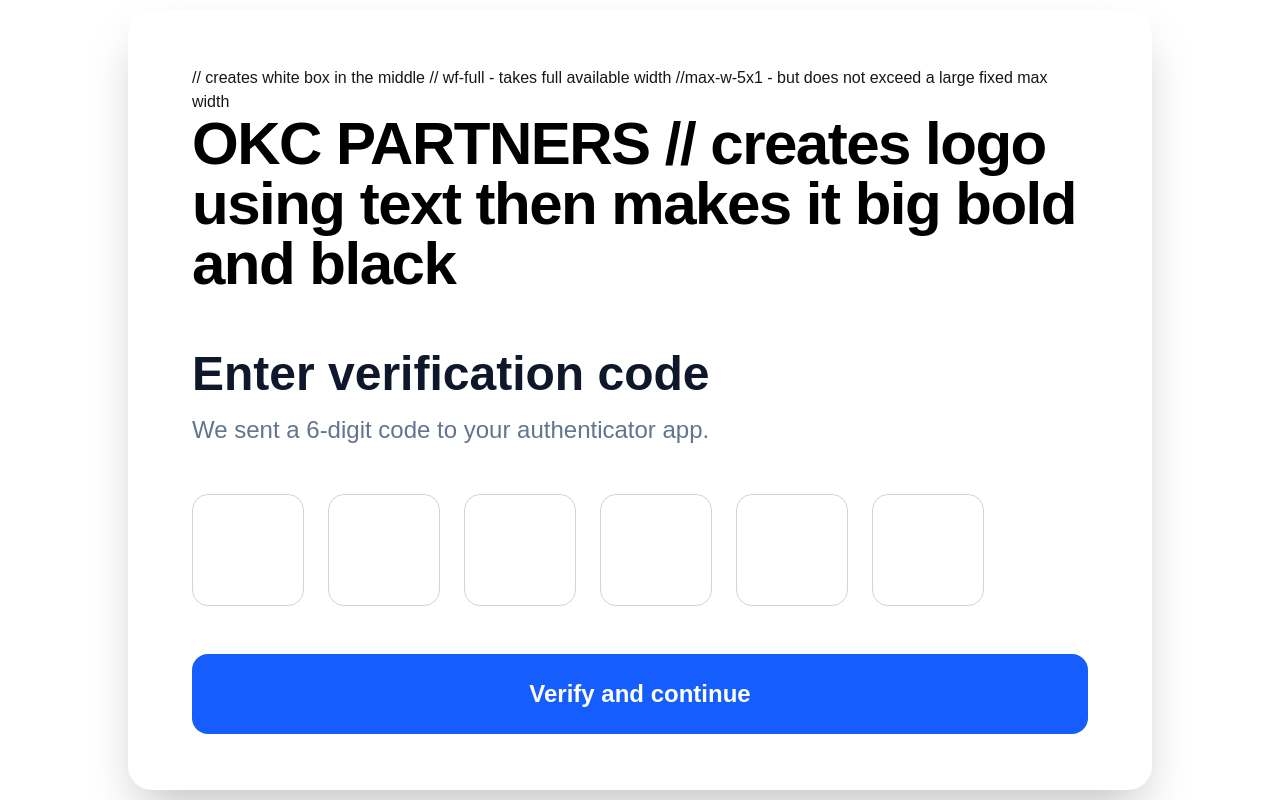
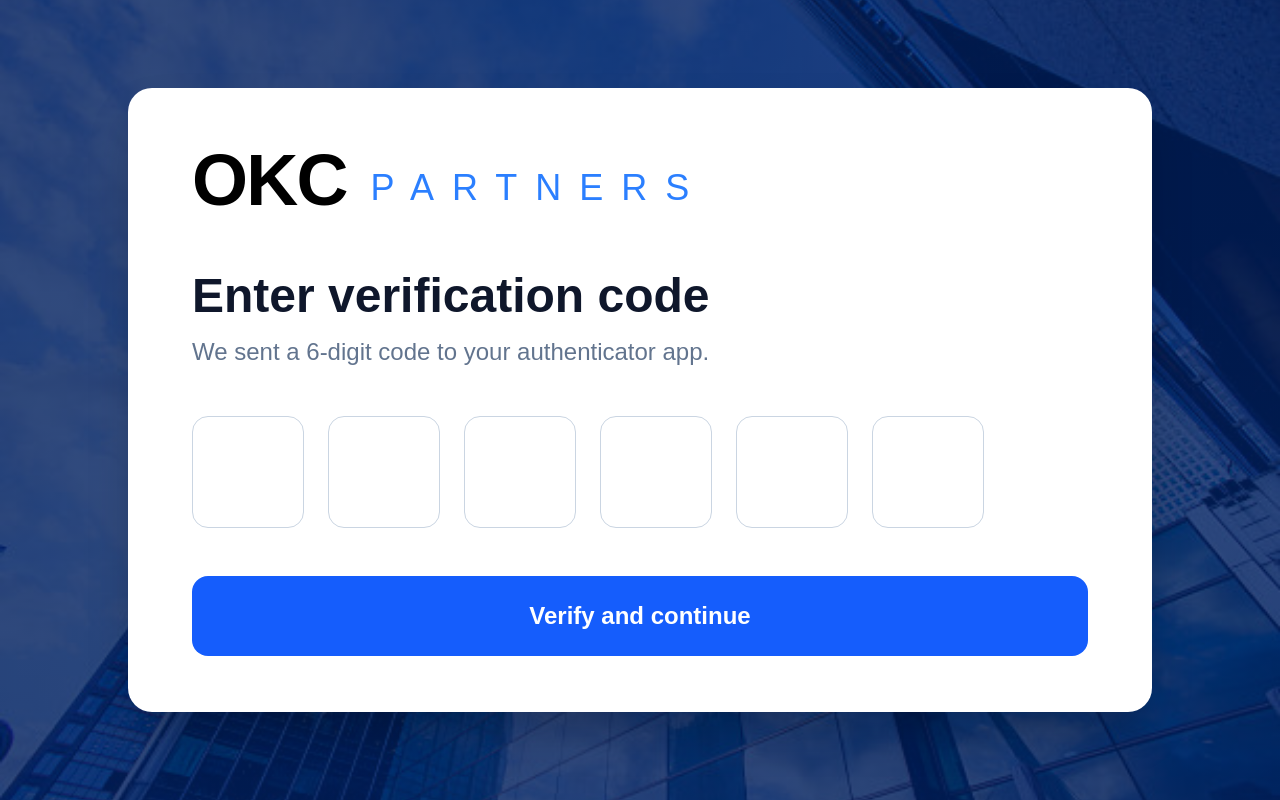
Before and after one commit to tqeee/Group-4-Capstone, a Next.js app in the folder okc-investor-portal/: page /MFA in a window 1280 px wide. Built offline with nearby package versions, Linux system fonts and the light colour scheme.

Commit message:
Updated frontend page from tsx to jsx

```diff
--- /dev/null
+++ b/okc-investor-portal/app/MFA/page.jsx
@@ -0,0 +1,60 @@
+import buildingImage from "@/images/building.jpg";
+
+export default function MFAPage() {
+  return (
+    <main
+      className="relative flex min-h-screen items-center justify-center overflow-hidden"
+      style={{
+        backgroundImage: `
+          linear-gradient(rgba(0, 32, 96, 0.78), rgba(0, 32, 96, 0.82)),
+          url(${buildingImage.src})
+        `,
+        backgroundSize: "cover",
+        backgroundPosition: "center",
+        backgroundRepeat: "no-repeat",
+      }}
+    >
+      {/* MFA Card */}
+      <section className="w-full max-w-5xl rounded-3xl bg-white px-16 py-14 shadow-2xl">
+
+        {/* Logo */}
+        <div className="mb-14 flex items-end gap-6">
+          <span className="text-7xl font-extrabold tracking-tight text-black">
+            OKC
+          </span>
+
+          <span className="pb-2 text-4xl font-light tracking-[0.5em] text-blue-500">
+            PARTNERS
+          </span>
+        </div>
+
+        {/* Heading */}
+        <h2 className="mb-4 text-5xl font-bold text-slate-900">
+          Enter verification code
+        </h2>
+
+        {/* Description */}
+        <p className="mb-12 text-2xl text-slate-500">
+          We sent a 6-digit code to your authenticator app.
+        </p>
+
+        {/* OTP Inputs */}
+        <div className="mb-12 flex gap-6">
+          {Array.from({ length: 6 }).map((_, index) => (
+            <input
+              key={index}
+              type="text"
+              maxLength={1}
+              className="h-28 w-28 rounded-2xl border border-slate-300 text-center text-5xl font-semibold text-slate-900 outline-none transition focus:border-blue-600 focus:ring-4 focus:ring-blue-200"
+            />
+          ))}
+        </div>
+
+        {/* Button */}
+        <button className="w-full rounded-2xl bg-blue-600 py-6 text-2xl font-semibold text-white transition hover:bg-blue-700">
+          Verify and continue
+        </button>
+      </section>
+    </main>
+  );
+}
--- a/okc-investor-portal/app/MFA/page.tsx
+++ /dev/null
@@ -1,58 +0,0 @@
-import buildingImage from "@/images/building.jpg"; // imports building iamge to use as background
-
-    /* relative         -   allows positioning inside this section
-                                                                                                   min-h-screen     - makes it at least full screen height
-                                                                                                   overflow-hideen  - hides anything that spills outside */
-
-export default function MFAPage() { // creates React component called MFAPage, "export default" means next.js can use as page
-  return (
-    <main                                                                                     //overflow-hideen  - hides anything that spills outside
-      className="relative flex min-h-screen items-center justify-center overflow-hidden"      // relative         -   allows positioning inside this section
-      style={{                                                                                // min-h-screen     - makes it at least full screen height
-        backgroundImage: `
-          linear-gradient(rgba(0, 32, 96, 0.78), rgba(0, 32, 96, 0.82)),
-          url(${buildingImage.src})                                                           //Top layer: blue transparent overlay,  Bottom layer: building image
-        `,
-        backgroundSize: "cover",
-        backgroundPosition: "center",
-        backgroundRepeat: "no-repeat",                                                       //image does not repeat/tile
-      }}
-    >
-      {/* MFA Card */}
-      <section className="w-full max-w-5xl rounded-3xl bg-white px-16 py-14 shadow-2xl">    // creates white box in the middle
-                                                                                            // wf-full - takes full available width
-        {/* Logo */}                                                                        //max-w-5x1 - but does not exceed a large fixed max width
-        <h1 className="mb-14 text-6xl font-extrabold tracking-tight text-black">
-          OKC PARTNERS                                                                      // creates logo using text then makes it big bold and black
-        </h1>
-
-        {/* Heading */}
-        <h2 className="mb-4 text-5xl font-bold text-slate-900">
-          Enter verification code
-        </h2>
-
-        {/* Description */}
-        <p className="mb-12 text-2xl text-slate-500">
-          We sent a 6-digit code to your authenticator app.
-        </p>
-
-        {/* OTP Inputs */}
-        <div className="mb-12 flex gap-6">
-          {Array.from({ length: 6 }).map((_, index) => (                           // Array.from({ length: 6}) - creates an array with 6 items
-            <input                                                                 // .map((_, index) => ( - loops through 6 items and creates 1 <input> each time generated by React, sintead of manyally writing 6 inputs
-              key={index}
-              type="text"
-              maxLength={1}
-              className="h-28 w-28 rounded-2xl border border-slate-300 text-center text-5xl font-semibold text-slate-900 outline-none transition focus:border-blue-600 focus:ring-4 focus:ring-blue-200"
-            />
-          ))}
-        </div>
-
-        {/* Button */}
-        <button className="w-full rounded-2xl bg-blue-600 py-6 text-2xl font-semibold text-white transition hover:bg-blue-700">
-          Verify and continue
-        </button>
-      </section>
-    </main>
-  );
-}
```
Also changed, not shown: okc-investor-portal/app/forgot-password/page.jsx (renamed from okc-investor-portal/app/forgot-password/page.tsx, +16 -8 lines), okc-investor-portal/app/login/page.jsx (renamed from okc-investor-portal/app/login/page.tsx, +29 -5 lines).
